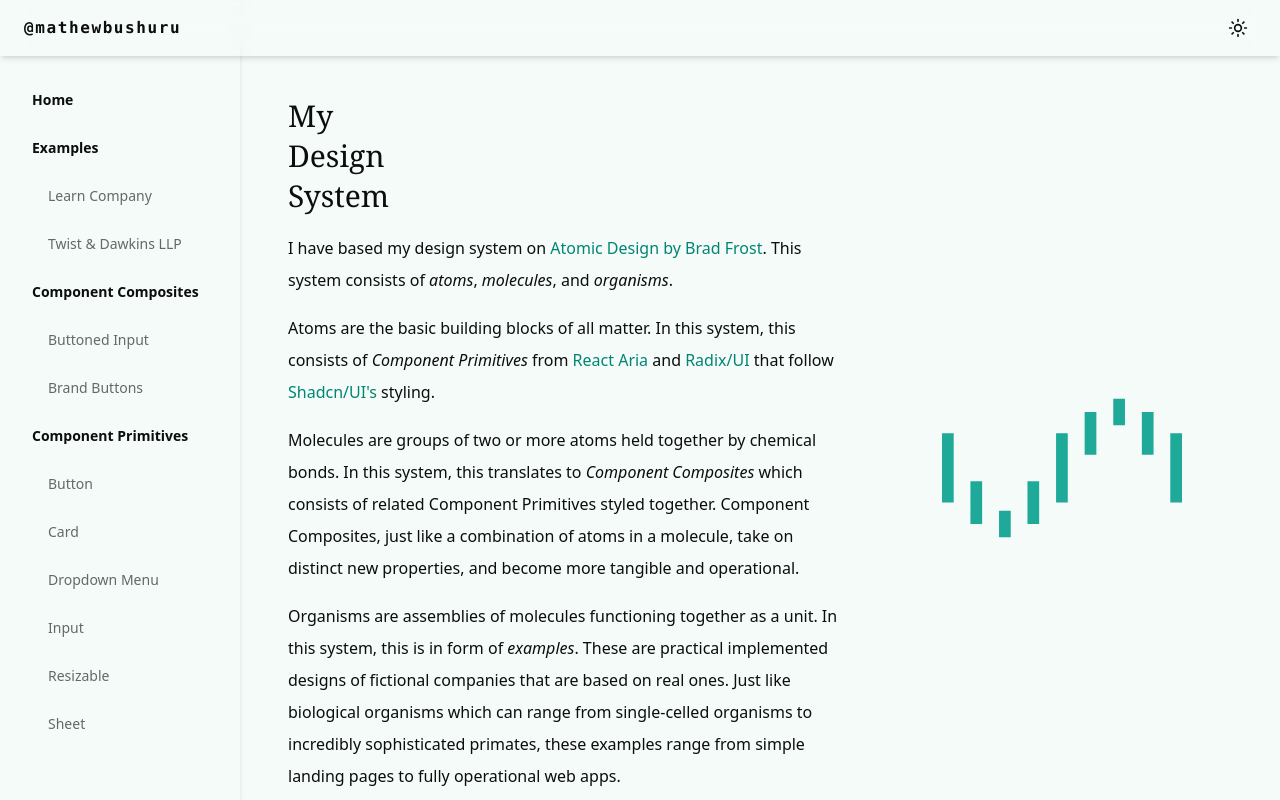
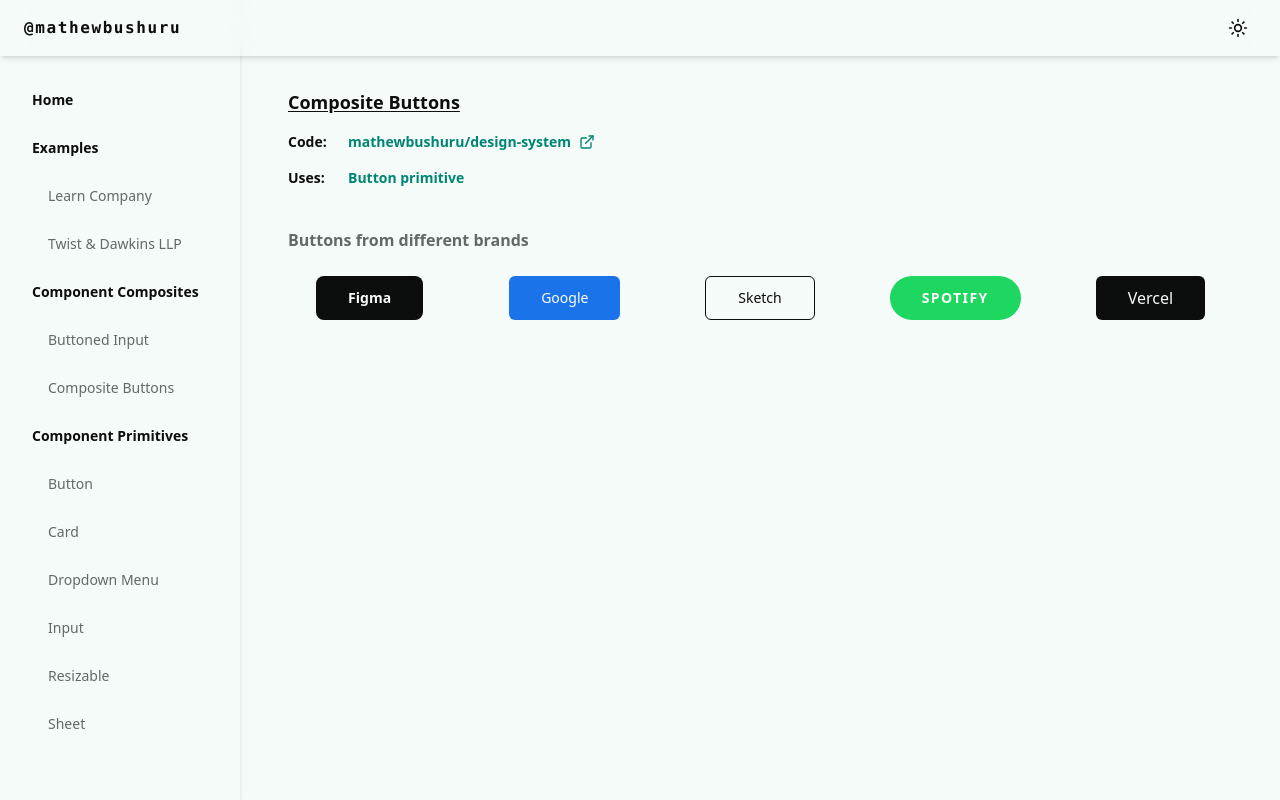
Before and after one commit to mathewbushuru/design-system, a React (Vite) app: page /composites/composite-buttons in a window 1280 px wide. Before the commit this address led to /. Built offline with nearby package versions, Linux system fonts and the light colour scheme.

Commit message:
Composite Buttons - Brand buttons

```diff
--- a/src/components/composites/brand-buttons.tsx
+++ /dev/null
@@ -1,5 +0,0 @@
-export default function BrandButtons(){
-    return (
-        <>Brand Buttons</>
-    )
-}
--- /dev/null
+++ b/src/components/composites/composite-buttons.tsx
@@ -0,0 +1,46 @@
+import Button from "@/components/primitives/button";
+
+export function BrandButtons() {
+  return (
+    <div className="mx-auto grid grid-cols-1 justify-items-center gap-6 sm:grid-cols-4 sm:gap-8  lg:grid-cols-5">
+      <Button
+        variant="base"
+        className="duration-400 rounded-lg bg-foreground text-background transition hover:-translate-y-1"
+        size="lg"
+      >
+        Figma
+      </Button>
+      <Button
+        variant="base"
+        className="bg-[#1a73e8] font-normal text-white hover:bg-[#1b66cc]"
+        size="lg"
+      >
+        Google
+      </Button>
+      <Button
+        variant="base"
+        className="border border-foreground font-light transition duration-200 hover:shadow-[4px_4px_0px_0px]"
+        size="lg"
+      >
+        Sketch
+      </Button>
+      <Button
+        variant="base"
+        className="rounded-full bg-[#1ed760] uppercase tracking-widest text-white hover:brightness-105"
+        size="lg"
+      >
+        Spotify
+      </Button>
+      <Button
+        variant="base"
+        className="bg-foreground text-base font-normal text-background hover:opacity-80"
+        size="lg"
+      >
+        Vercel
+      </Button>
+      {/* <Button variant="base" className="" size="lg">
+        Base
+      </Button> */}
+    </div>
+  );
+}
--- a/src/components/primitives/button.tsx
+++ b/src/components/primitives/button.tsx
@@ -13,10 +13,10 @@ const buttonVariants = cva(
           "bg-destructive text-destructive-foreground hover:bg-destructive/90",
         outline:
           "border border-input bg-background hover:bg-accent hover:text-accent-foreground",
-        secondary:
-          "bg-secondary text-secondary-foreground hover:opacity-80",
+        secondary: "bg-secondary text-secondary-foreground hover:opacity-80",
         ghost: "hover:bg-accent hover:text-accent-foreground",
         link: "text-link underline-offset-4 transition-none hover:underline",
+        base: "",
       },
       size: {
         default: "h-10 px-4 py-2",
--- a/src/components/side-navigation.tsx
+++ b/src/components/side-navigation.tsx
@@ -9,7 +9,7 @@ const examplesLinks = [
 
 const compositesLinks = [
   { name: "Buttoned Input", link: "/composites/buttoned-input" },
-  { name: "Brand Buttons", link: "/composites/brand-buttons" },
+  { name: "Composite Buttons", link: "/composites/composite-buttons" },
 ];
 
 const primitivesLinks = [
--- a/src/pages/composites-page.tsx
+++ b/src/pages/composites-page.tsx
@@ -1,12 +1,13 @@
 import RootLayout from "@/layouts/root-layout";
+
 import ButtonedInputShowcase from "@/showcase/composites/buttoned-input-showcase";
+import CompositeButtonsShowcase from "@/showcase/composites/composite-buttons-showcase";
 
 const CompositesPage = () => {
   return (
     <RootLayout>
-      <div>
-        <ButtonedInputShowcase />
-      </div>
+      <ButtonedInputShowcase />
+      <CompositeButtonsShowcase />
     </RootLayout>
   );
 };
--- a/src/routes.tsx
+++ b/src/routes.tsx
@@ -4,7 +4,7 @@ import LearnCompany from "@/examples/learn-company/app";
 import TwistDawkins from "@/examples/twist-dawkins/app";
 
 import ButtonedInputShowcase from "@/showcase/composites/buttoned-input-showcase";
-import BrandButtonsShowcase from "@/showcase/composites/brand-buttons-showcase";
+import CompositeButtonsShowcase from "./showcase/composites/composite-buttons-showcase";
 
 import ButtonShowcase from "@/showcase/primitives/button-showcase";
 import CardShowcase from "@/showcase/primitives/card-showcase";
@@ -46,10 +46,10 @@ export const compositesRoutes = [
     ),
   },
   {
-    path: "/composites/brand-buttons",
+    path: "/composites/composite-buttons",
     element: (
       <RootLayout>
-        <BrandButtonsShowcase />
+        <CompositeButtonsShowcase />
       </RootLayout>
     ),
   },
@@ -103,5 +103,5 @@ export const primitivesRoutes = [
         <SheetShowCase />
       </RootLayout>
     ),
-  }
+  },
 ];
--- a/src/showcase/composites/brand-buttons-showcase.tsx
+++ /dev/null
@@ -1,20 +0,0 @@
-import ShowcaseLayout from "@/layouts/showcase-layout";
-import BrandButtons from "@/components/composites/brand-buttons";
-
-export default function BrandButtonsShowcase() {
-  return (
-    <ShowcaseLayout
-      name="Brand Buttons"
-      code="mathewbushuru/design-system"
-      codeLink="https://github.com/mathewbushuru/design-system/blob/main/src/components/composites/brand-buttons.tsx"
-      uses="Button primitive"
-    >
-      <h1 className="my-4 text-center font-semibold text-muted-foreground sm:text-left">
-       Buttons from different brands
-      </h1>
-      <div className="sm:max-w-md">
-        <BrandButtons />
-      </div>
-    </ShowcaseLayout>
-  );
-}
--- /dev/null
+++ b/src/showcase/composites/composite-buttons-showcase.tsx
@@ -0,0 +1,20 @@
+import ShowcaseLayout from "@/layouts/showcase-layout";
+import { BrandButtons } from "@/components/composites/composite-buttons";
+
+export default function CompositeButtonsShowcase() {
+  return (
+    <ShowcaseLayout
+      name="Composite Buttons"
+      code="mathewbushuru/design-system"
+      codeLink="https://github.com/mathewbushuru/design-system/blob/main/src/components/composites/composite-buttons.tsx"
+      uses="Button primitive"
+    >
+      <h1 className="mb-6 mt-4 text-center font-semibold text-muted-foreground sm:text-left">
+        Buttons from different brands
+      </h1>
+      <div className="sm:max-w-screen-md lg:max-w-screen-lg">
+        <BrandButtons />
+      </div>
+    </ShowcaseLayout>
+  );
+}
```
